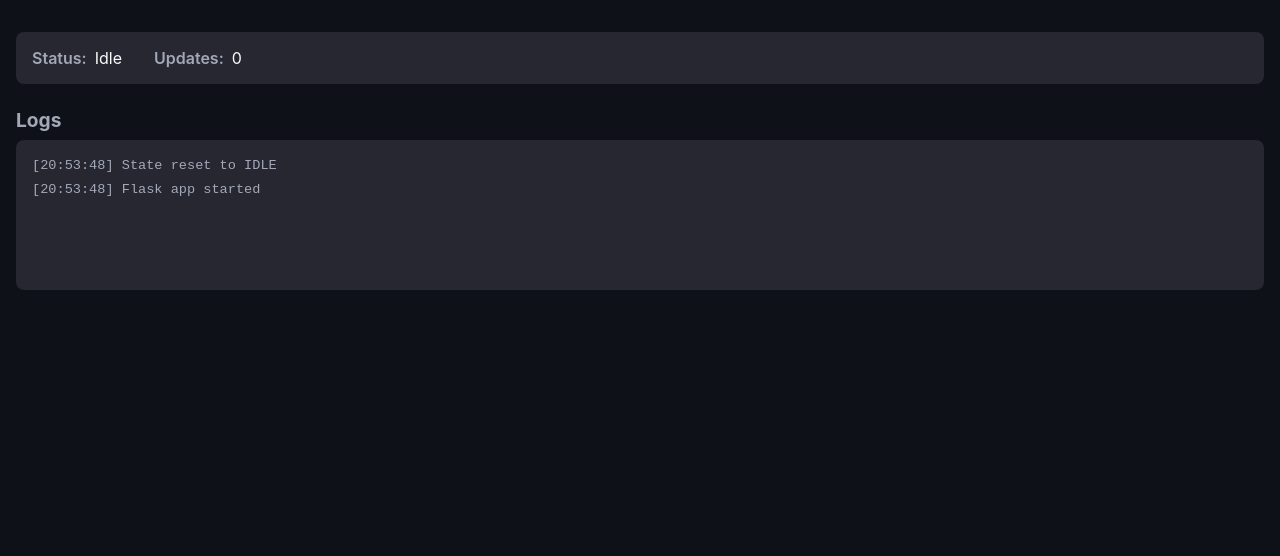
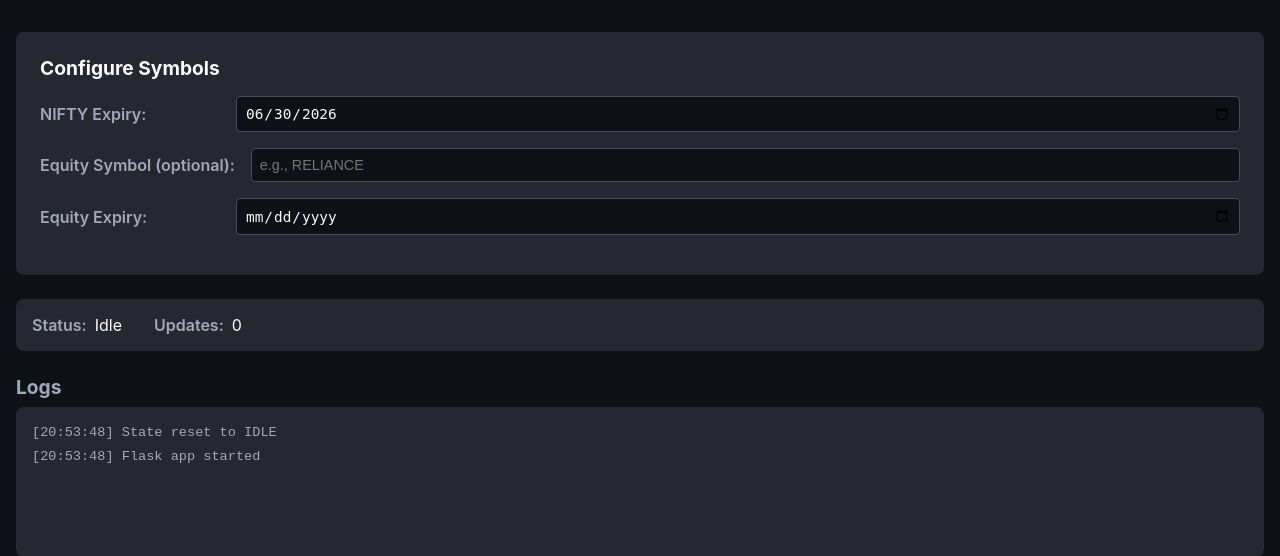
Before and after one commit to raunakadvani2410/npc, a Flask app: page / in a window 1280 px wide. Shown: the part 104-660 px from the top of the page. Run offline with Flask 3, Linux system fonts and the light colour scheme.

Commit message:
add equity functionality

```diff
--- a/app.py
+++ b/app.py
@@ -14,9 +14,9 @@
 from pyvirtualdisplay import Display
 
 from services.data_store import app_state
-from services.scraper import enter_webpage, login, submit_otp, find_and_return_table, find_and_return_table_no_button
+from services.scraper import enter_webpage, login, submit_otp, find_and_return_table, navigate_to_symbol
 from services.data_processor import build_dataframe, slice_df, calculate_roc
-from config import SENSIBULL_URL, NIFTY_TICKER, INITIAL_WAIT_SECONDS, SCRAPING_INTERVAL_SECONDS
+from config import SENSIBULL_URL, NIFTY_TICKER, INITIAL_WAIT_SECONDS, SCRAPING_INTERVAL_SECONDS, build_sensibull_url, DEFAULT_NIFTY_EXPIRY
 
 app = Flask(__name__)
 
@@ -49,7 +49,10 @@
         # State: LOGGING_IN
         app_state.set_state('LOGGING_IN')
         app_state.add_log("Entering Sensibull webpage")
-        app_state.driver = enter_webpage(SENSIBULL_URL)
+
+        # Use NIFTY URL for initial login (will navigate to other symbols later)
+        initial_url = build_sensibull_url('NIFTY', app_state.nifty_expiry or DEFAULT_NIFTY_EXPIRY)
+        app_state.driver = enter_webpage(initial_url)
 
         app_state.add_log("Entering login credentials")
         app_state.driver = login(app_state.driver)
@@ -72,67 +75,106 @@
         app_state.add_log("OTP submitted, waiting for login to complete")
         time.sleep(15)
 
-        # Get initial data
-        app_state.add_log("Fetching initial data")
+        # Initialize symbols
+        app_state.add_log("Initializing symbol tracking")
 
-        # Get Nifty futures value
-        nifty = yf.Ticker(NIFTY_TICKER)
-        app_state.nifty_futures = nifty.history(period="1d")['Close'].iloc[-1]
-        app_state.add_log(f"Nifty futures: {app_state.nifty_futures}")
+        # Always add NIFTY
+        nifty_url = build_sensibull_url('NIFTY', app_state.nifty_expiry or DEFAULT_NIFTY_EXPIRY)
+        app_state.add_symbol('NIFTY', nifty_url)
 
-        app_state.driver, data_list = find_and_return_table(app_state.driver)
-        app_state.df = build_dataframe(data_list)
-        app_state.df = slice_df(app_state.df, app_state.nifty_futures)
+        # Add equity symbol if provided
+        if app_state.equity_symbol and app_state.equity_expiry:
+            equity_url = build_sensibull_url(app_state.equity_symbol, app_state.equity_expiry)
+            app_state.add_symbol(app_state.equity_symbol, equity_url)
 
-        app_state.add_log("Initial data fetched successfully")
+        # Get initial data for all symbols
+        app_state.add_log("Fetching initial data for all symbols")
+
+        for symbol in app_state.active_symbols:
+            try:
+                symbol_data = app_state.symbols[symbol]
+
+                # Navigate to symbol's page
+                app_state.driver = navigate_to_symbol(app_state.driver, symbol_data['url'])
+
+                # Get underlying price
+                if symbol == 'NIFTY':
+                    ticker = yf.Ticker(NIFTY_TICKER)
+                    underlying_price = ticker.history(period="1d")['Close'].iloc[-1]
+                else:
+                    # For equity, construct ticker symbol (NSE: symbol.NS)
+                    ticker = yf.Ticker(f"{symbol}.NS")
+                    underlying_price = ticker.history(period="1d")['Close'].iloc[-1]
+
+                app_state.symbols[symbol]['underlying_price'] = underlying_price
+                app_state.add_log(f"{symbol} price: {underlying_price}")
+
+                # Scrape table
+                app_state.driver, data_list = find_and_return_table(app_state.driver)
+                df = build_dataframe(data_list)
+                df = slice_df(df, underlying_price)
+
+                app_state.symbols[symbol]['df'] = df
+                app_state.add_log(f"Initial data for {symbol} fetched successfully")
+
+            except Exception as e:
+                app_state.add_log(f"Error initializing {symbol}: {e}")
+                # Continue with other symbols even if one fails
+                continue
+
         app_state.add_log(f"Waiting {INITIAL_WAIT_SECONDS} seconds before first update")
         time.sleep(INITIAL_WAIT_SECONDS)
 
         # State: SCRAPING
         app_state.set_state('SCRAPING')
 
-        # Main scraping loop
+        # Main scraping loop - sequential scraping of all symbols
         while not app_state.should_stop and is_time_between(dt_time(2, 50), dt_time(15, 30)):
-            try:
-                app_state.add_log(f"Fetching update #{app_state.counter + 1}")
+            for symbol in app_state.active_symbols:
+                if app_state.should_stop:
+                    break
 
-                # Get new data
-                app_state.driver, data_list = find_and_return_table_no_button(app_state.driver)
-                df_1 = build_dataframe(data_list)
-                df_1 = slice_df(df_1, app_state.nifty_futures)
+                try:
+                    app_state.add_log(f"Fetching update for {symbol}")
 
-                # Calculate ROC
-                all_data = pd.concat([app_state.df, df_1], ignore_index=True)
-                changes = calculate_roc(all_data)
+                    # Navigate to symbol
+                    app_state.driver = navigate_to_symbol(app_state.driver, app_state.symbols[symbol]['url'])
 
-                # Update df_roc (prepend new data so most recent is at top)
-                with app_state.lock:
-                    app_state.df_roc = pd.concat([changes, app_state.df_roc], ignore_index=True)
-                    app_state.df_roc = app_state.df_roc.sort_values(['Strike Price', 'Time (ROC)'], ascending=[True, False])
+                    # Scrape data
+                    app_state.driver, data_list = find_and_return_table(app_state.driver)
+                    df_new = build_dataframe(data_list)
+                    df_new = slice_df(df_new, app_state.symbols[symbol]['underlying_price'])
+
+                    # Calculate ROC
+                    df_old = app_state.symbols[symbol]['df']
+                    all_data = pd.concat([df_old, df_new], ignore_index=True)
+                    changes = calculate_roc(all_data)
+
+                    # Update state (prepend new data)
+                    with app_state.lock:
+                        app_state.symbols[symbol]['df_roc'] = pd.concat([changes, app_state.symbols[symbol]['df_roc']], ignore_index=True)
+                        app_state.symbols[symbol]['df_roc'] = app_state.symbols[symbol]['df_roc'].sort_values(['Strike Price', 'Time (ROC)'], ascending=[True, False])
+                        app_state.symbols[symbol]['last_scrape_time'] = datetime.now()
+
+                        # Remove old data from df (keep only last 2 time periods)
+                        unique_times = all_data['time'].unique()
+                        if len(unique_times) > 1:
+                            earlier_time = min(unique_times)
+                            all_data = all_data[all_data['time'] != earlier_time]
+                        app_state.symbols[symbol]['df'] = all_data
+
                     app_state.counter += 1
                     app_state.last_update = datetime.now()
+                    app_state.add_log(f"Update for {symbol} completed (total updates: {app_state.counter})")
 
-                app_state.add_log(f"Update #{app_state.counter} completed successfully")
+                except Exception as e:
+                    app_state.add_log(f"Error scraping {symbol}: {str(e)}")
+                    # Continue with next symbol instead of stopping entirely
+                    continue
 
-                # Remove earlier time data
-                unique_times = all_data['time'].unique()
-                earlier_time = min(unique_times)
-                all_data = all_data[all_data['time'] != earlier_time]
-
-                # Save to CSV (optional)
-                try:
-                    app_state.df_roc.to_csv("rates_of_change.csv", index=False)
-                except Exception as e:
-                    app_state.add_log(f"Warning: Failed to save CSV: {e}")
-
-                # Wait before next update
+            # Wait before next cycle
+            if not app_state.should_stop:
                 time.sleep(SCRAPING_INTERVAL_SECONDS)
-
-            except Exception as e:
-                error_msg = f"Error during scraping iteration: {str(e)}"
-                app_state.set_error(error_msg)
-                cleanup()
-                return
 
         # Exited loop - either stopped or outside trading hours
         if app_state.should_stop:
@@ -190,7 +232,22 @@
     if app_state.state in ['ERROR', 'STOPPED']:
         app_state.reset()
 
+    # Get symbol configuration from request
+    data = request.get_json() or {}
+    equity_symbol = data.get('equity_symbol', '').strip().upper()
+    equity_expiry = data.get('equity_expiry', '').strip()
+    nifty_expiry = data.get('nifty_expiry', DEFAULT_NIFTY_EXPIRY)
+
+    # Store in app_state
+    app_state.equity_symbol = equity_symbol if equity_symbol else None
+    app_state.equity_expiry = equity_expiry if equity_expiry else None
+    app_state.nifty_expiry = nifty_expiry
+
     app_state.add_log("Start button clicked")
+    if equity_symbol and equity_expiry:
+        app_state.add_log(f"Tracking NIFTY (expiry: {nifty_expiry}) and {equity_symbol} (expiry: {equity_expiry})")
+    else:
+        app_state.add_log(f"Tracking NIFTY only (expiry: {nifty_expiry})")
 
     # Start scraping in background thread
     app_state.scraping_thread = threading.Thread(target=scraping_loop, daemon=True)
@@ -270,17 +327,44 @@
     return jsonify(app_state.get_status())
 
 
+@app.route('/api/symbols', methods=['GET'])
+def get_active_symbols():
+    """Return list of active symbols being tracked"""
+    return jsonify({'symbols': app_state.active_symbols})
+
+
+@app.route('/api/roc/<symbol>', methods=['GET'])
+def get_roc(symbol):
+    """Get ROC data for a specific symbol"""
+    symbol = symbol.upper()
+    data = app_state.get_symbol_roc_data(symbol)
+    if data is None:
+        return jsonify([])
+    return jsonify(data)
+
+
+@app.route('/api/reference/<symbol>', methods=['GET'])
+def get_reference(symbol):
+    """Get reference data for a specific symbol"""
+    symbol = symbol.upper()
+    data = app_state.get_symbol_reference_data(symbol)
+    if data is None:
+        return jsonify([])
+    return jsonify(data)
+
+
+# Legacy endpoints for backward compatibility (default to NIFTY)
 @app.route('/api/roc', methods=['GET'])
-def get_roc():
-    data = app_state.get_roc_data()
+def get_roc_legacy():
+    data = app_state.get_symbol_roc_data('NIFTY') if 'NIFTY' in app_state.active_symbols else app_state.get_roc_data()
     if data is None:
         return jsonify([])
     return jsonify(data)
 
 
 @app.route('/api/reference', methods=['GET'])
-def get_reference():
-    data = app_state.get_reference_data()
+def get_reference_legacy():
+    data = app_state.get_symbol_reference_data('NIFTY') if 'NIFTY' in app_state.active_symbols else app_state.get_reference_data()
     if data is None:
         return jsonify([])
     return jsonify(data)
--- a/services/data_processor.py
+++ b/services/data_processor.py
@@ -54,8 +54,9 @@
     return df
 
 
-def slice_df(df, nifty_futures):
-    central_strike = round(nifty_futures / 100) * 100
+def slice_df(df, underlying_price):
+    """Slice dataframe to keep only strikes around the underlying price (ATM)"""
+    central_strike = round(underlying_price / 100) * 100
     strike_prices_to_keep = [central_strike + i * STRIKE_INTERVAL for i in range(-STRIKE_RANGE, STRIKE_RANGE)]
     df = df[df['strike_price'].isin(strike_prices_to_keep)]
     df = df.reset_index(drop=True)
--- a/static/css/style.css
+++ b/static/css/style.css
@@ -79,6 +79,48 @@
 .btn:disabled {
     opacity: 0.5;
     cursor: not-allowed;
+}
+
+/* Symbol Input Container */
+.symbol-input-container {
+    background-color: #262730;
+    padding: 1.5rem;
+    border-radius: 0.5rem;
+    margin-bottom: 1.5rem;
+}
+
+.symbol-input-container h3 {
+    margin-bottom: 1rem;
+    color: #fafafa;
+    font-size: 1.2rem;
+}
+
+.input-row {
+    display: flex;
+    align-items: center;
+    gap: 1rem;
+    margin-bottom: 1rem;
+}
+
+.input-row label {
+    min-width: 180px;
+    font-weight: 600;
+    color: #a3a8b8;
+}
+
+.input-row input {
+    flex: 1;
+    padding: 0.5rem;
+    border: 1px solid #4b4b59;
+    border-radius: 0.25rem;
+    background-color: #0e1117;
+    color: #fafafa;
+    font-size: 0.9rem;
+}
+
+.input-row input:focus {
+    outline: none;
+    border-color: #ff4b4b;
 }
 
 /* Status Bar */
@@ -189,6 +231,36 @@
     margin-top: 2rem;
 }
 
+/* Symbol Tabs (top level) */
+.symbol-tabs {
+    display: flex;
+    gap: 0.5rem;
+    margin-bottom: 1rem;
+    border-bottom: 2px solid #ff4b4b;
+}
+
+.symbol-tab {
+    padding: 1rem 2rem;
+    background-color: transparent;
+    border: none;
+    border-bottom: 3px solid transparent;
+    color: #a3a8b8;
+    cursor: pointer;
+    font-size: 1.1rem;
+    font-weight: 600;
+    transition: all 0.2s ease;
+}
+
+.symbol-tab:hover {
+    color: #fafafa;
+}
+
+.symbol-tab.active {
+    color: #ff4b4b;
+    border-bottom-color: #ff4b4b;
+}
+
+/* Strike Tabs (second level) */
 .tabs-header {
     display: flex;
     gap: 0.5rem;
--- a/static/js/main.js
+++ b/static/js/main.js
@@ -1,6 +1,13 @@
 // State
 let currentState = 'IDLE';
+let currentSymbol = 'NIFTY';  // Default symbol
 let currentTab = null;
+let activeSymbols = ['NIFTY'];  // Default
+let symbolData = {
+    'NIFTY': { rocData: [], referenceData: [] }
+};
+
+// Legacy state for backward compatibility
 let rocData = [];
 let referenceData = [];
 
@@ -19,6 +26,12 @@
 const tabsContainer = document.getElementById('tabs-container');
 const tabsHeader = document.getElementById('tabs-header');
 const tabsContent = document.getElementById('tabs-content');
+
+// Symbol input elements
+const symbolInputContainer = document.getElementById('symbol-input-container');
+const niftyExpiryInput = document.getElementById('nifty-expiry-input');
+const equitySymbolInput = document.getElementById('equity-symbol-input');
+const equityExpiryInput = document.getElementById('equity-expiry-input');
 
 // Event Listeners
 startBtn.addEventListener('click', handleStart);
@@ -64,8 +77,42 @@
 // Event Handlers
 async function handleStart() {
     try {
-        await apiCall('start', 'POST');
+        // Get symbol configuration
+        const niftyExpiry = niftyExpiryInput.value;
+        const equitySymbol = equitySymbolInput.value.trim().toUpperCase();
+        const equityExpiry = equityExpiryInput.value;
+
+        // Validate equity inputs
+        if (equitySymbol && !equityExpiry) {
+            alert('Please enter expiry date for equity symbol');
+            return;
+        }
+
+        // Build payload
+        const payload = { nifty_expiry: niftyExpiry };
+
+        if (equitySymbol && equityExpiry) {
+            payload.equity_symbol = equitySymbol;
+            payload.equity_expiry = equityExpiry;
+            activeSymbols = ['NIFTY', equitySymbol];
+            // Initialize symbol data structure
+            symbolData = {
+                'NIFTY': { rocData: [], referenceData: [] },
+                [equitySymbol]: { rocData: [], referenceData: [] }
+            };
+        } else {
+            activeSymbols = ['NIFTY'];
+            symbolData = {
+                'NIFTY': { rocData: [], referenceData: [] }
+            };
+        }
+
+        await apiCall('start', 'POST', payload);
         console.log('Scraping started');
+
+        // Hide symbol input container
+        symbolInputContainer.style.display = 'none';
+
     } catch (error) {
         alert(`Failed to start: ${error.message}`);
     }
@@ -88,13 +135,36 @@
     try {
         await apiCall('reset', 'POST');
         console.log('App reset');
-        // Clear local state
+
+        // Clear multi-symbol state
+        activeSymbols = ['NIFTY'];
+        currentSymbol = 'NIFTY';
+        symbolData = {
+            'NIFTY': { rocData: [], referenceData: [] }
+        };
+
+        // Clear legacy state
         rocData = [];
         referenceData = [];
         currentTab = null;
+
+        // Clear UI
         tabsContainer.style.display = 'none';
         tabsHeader.innerHTML = '';
         tabsContent.innerHTML = '';
+
+        // Remove symbol tabs if they exist
+        const existingSymbolTabs = document.querySelector('.symbol-tabs');
+        if (existingSymbolTabs) {
+            existingSymbolTabs.remove();
+        }
+
+        // Show symbol input container
+        symbolInputContainer.style.display = 'block';
+
+        // Reset input values
+        equitySymbolInput.value = '';
+        equityExpiryInput.value = '';
     } catch (error) {
         alert(`Failed to reset: ${error.message}`);
     }
@@ -138,6 +208,13 @@
     // Update button states
     startBtn.disabled = !['IDLE', 'ERROR', 'STOPPED'].includes(status.state);
     stopBtn.disabled = !['LOGGING_IN', 'WAITING_FOR_OTP', 'OTP_SUBMITTED', 'SCRAPING'].includes(status.state);
+
+    // Show/hide symbol input container (only show when IDLE)
+    if (status.state === 'IDLE') {
+        symbolInputContainer.style.display = 'block';
+    } else {
+        symbolInputContainer.style.display = 'none';
+    }
 
     // Show/hide OTP input (only show when waiting for OTP)
     if (status.state === 'WAITING_FOR_OTP') {
@@ -191,31 +268,122 @@
     }
 
     try {
-        const [roc, reference] = await Promise.all([
-            apiCall('roc'),
-            apiCall('reference')
-        ]);
+        // Fetch symbols list first
+        const symbolsResponse = await apiCall('symbols');
+        activeSymbols = symbolsResponse.symbols || ['NIFTY'];
 
-        rocData = roc || [];
-        referenceData = reference || [];
+        // Fetch data for each symbol
+        for (const symbol of activeSymbols) {
+            try {
+                const [roc, reference] = await Promise.all([
+                    apiCall(`roc/${symbol}`),
+                    apiCall(`reference/${symbol}`)
+                ]);
 
-        console.log('Fetched data:', { rocLength: rocData.length, refLength: referenceData.length });
+                // Store in symbol-specific data structure
+                if (!symbolData[symbol]) {
+                    symbolData[symbol] = {};
+                }
+                symbolData[symbol].rocData = roc || [];
+                symbolData[symbol].referenceData = reference || [];
 
-        if (rocData.length > 0) {
-            console.log('Rendering tables with', rocData.length, 'rows');
-            renderTables();
+                console.log(`Fetched data for ${symbol}:`, {
+                    rocLength: symbolData[symbol].rocData.length,
+                    refLength: symbolData[symbol].referenceData.length
+                });
+            } catch (error) {
+                console.error(`Error fetching data for ${symbol}:`, error);
+                // Continue with other symbols
+            }
+        }
+
+        // Update legacy state for current symbol (backward compatibility)
+        if (symbolData[currentSymbol]) {
+            rocData = symbolData[currentSymbol].rocData;
+            referenceData = symbolData[currentSymbol].referenceData;
+        }
+
+        // Render UI
+        renderSymbolTabs();
+
+        if (symbolData[currentSymbol] && symbolData[currentSymbol].rocData.length > 0) {
+            console.log('Rendering tables for', currentSymbol, 'with', symbolData[currentSymbol].rocData.length, 'rows');
+            renderTables(currentSymbol);
         } else {
-            console.log('No ROC data to display yet');
+            console.log(`No ROC data to display yet for ${currentSymbol}`);
         }
     } catch (error) {
         console.error('Failed to fetch data:', error);
     }
 }
 
+// Symbol Tab Rendering
+function renderSymbolTabs() {
+    if (activeSymbols.length <= 1) {
+        // Only one symbol, no need for symbol tabs
+        const existingSymbolTabs = document.querySelector('.symbol-tabs');
+        if (existingSymbolTabs) {
+            existingSymbolTabs.remove();
+        }
+        return;
+    }
+
+    // Create top-level symbol tabs
+    let symbolTabsHTML = '<div class="symbol-tabs">';
+    activeSymbols.forEach(symbol => {
+        const activeClass = symbol === currentSymbol ? 'active' : '';
+        symbolTabsHTML += `<button class="symbol-tab ${activeClass}" data-symbol="${symbol}">${symbol}</button>`;
+    });
+    symbolTabsHTML += '</div>';
+
+    // Insert before tabs-header or at start of tabs-container
+    const existingSymbolTabs = document.querySelector('.symbol-tabs');
+    if (existingSymbolTabs) {
+        existingSymbolTabs.remove();
+    }
+
+    tabsContainer.insertAdjacentHTML('afterbegin', symbolTabsHTML);
+
+    // Add click handlers
+    document.querySelectorAll('.symbol-tab').forEach(btn => {
+        btn.addEventListener('click', () => switchSymbol(btn.dataset.symbol));
+    });
+}
+
+function switchSymbol(symbol) {
+    currentSymbol = symbol;
+
+    // Update symbol tab styling
+    document.querySelectorAll('.symbol-tab').forEach(btn => {
+        btn.classList.toggle('active', btn.dataset.symbol === symbol);
+    });
+
+    // Update legacy state
+    if (symbolData[symbol]) {
+        rocData = symbolData[symbol].rocData;
+        referenceData = symbolData[symbol].referenceData;
+    }
+
+    // Re-render tables for new symbol
+    renderTables(symbol);
+}
+
 // Table Rendering
-function renderTables() {
+function renderTables(symbol) {
+    symbol = symbol || currentSymbol;
+    const data = symbolData[symbol];
+
+    if (!data || !data.rocData || data.rocData.length === 0) {
+        console.log(`No data available for ${symbol}`);
+        return;
+    }
+
+    // Use symbol-specific data
+    const symbolRocData = data.rocData;
+    const symbolRefData = data.referenceData;
+
     // Get unique strike prices
-    const strikes = [...new Set(rocData.map(row => row['Strike Price']))].sort((a, b) => a - b);
+    const strikes = [...new Set(symbolRocData.map(row => row['Strike Price']))].sort((a, b) => a - b);
 
     if (strikes.length === 0) {
         return;
@@ -298,9 +466,16 @@
     const tabContentDiv = document.querySelector(`.tab-content[data-strike="${strike}"]`);
     if (!tabContentDiv) return;
 
+    // Get data for current symbol
+    const data = symbolData[currentSymbol];
+    if (!data) return;
+
+    const symbolRocData = data.rocData || [];
+    const symbolRefData = data.referenceData || [];
+
     // Filter data for this strike
-    const referenceForStrike = referenceData.filter(row => row['Strike Price'] === strike);
-    const rocForStrike = rocData.filter(row => row['Strike Price'] === strike)
+    const referenceForStrike = symbolRefData.filter(row => row['Strike Price'] === strike);
+    const rocForStrike = symbolRocData.filter(row => row['Strike Price'] === strike)
         .sort((a, b) => new Date(b['Time (ROC)']) - new Date(a['Time (ROC)']));
 
     // Build HTML
--- a/templates/dashboard.html
+++ b/templates/dashboard.html
@@ -15,6 +15,23 @@
                 <button id="start-btn" class="btn btn-primary">Start Scraping</button>
                 <button id="stop-btn" class="btn btn-danger" disabled>Stop</button>
                 <button id="reset-btn" class="btn btn-warning">Reset</button>
+            </div>
+        </div>
+
+        <!-- Symbol Configuration -->
+        <div id="symbol-input-container" class="symbol-input-container">
+            <h3>Configure Symbols</h3>
+            <div class="input-row">
+                <label>NIFTY Expiry:</label>
+                <input type="date" id="nifty-expiry-input" value="2026-06-30">
+            </div>
+            <div class="input-row">
+                <label>Equity Symbol (optional):</label>
+                <input type="text" id="equity-symbol-input" placeholder="e.g., RELIANCE" maxlength="20">
+            </div>
+            <div class="input-row">
+                <label>Equity Expiry:</label>
+                <input type="date" id="equity-expiry-input">
             </div>
         </div>
 
```
Also changed, not shown: config.py (+10 -1 lines), services/data_store.py (+103 -1 lines), services/scraper.py (+8 -31 lines).
